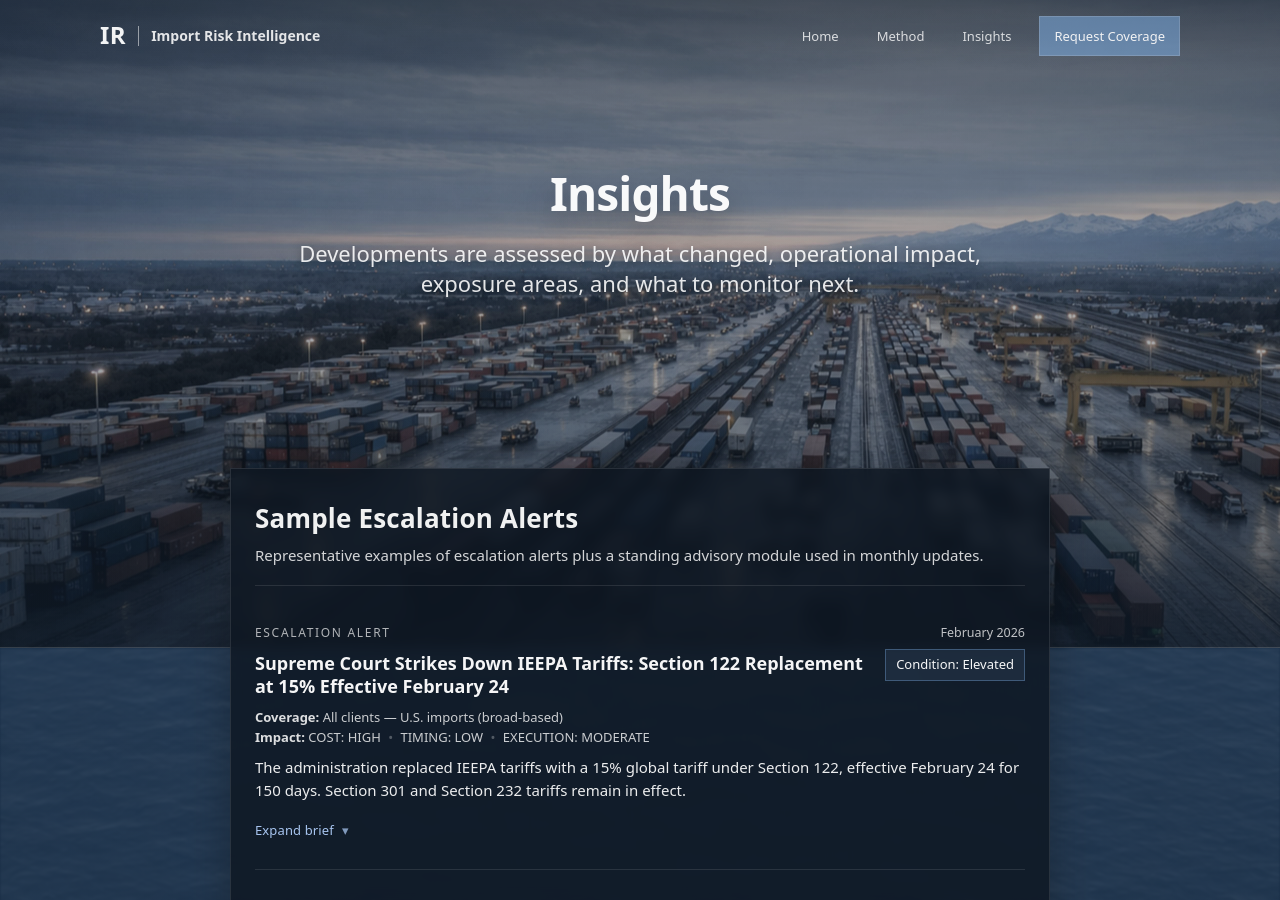
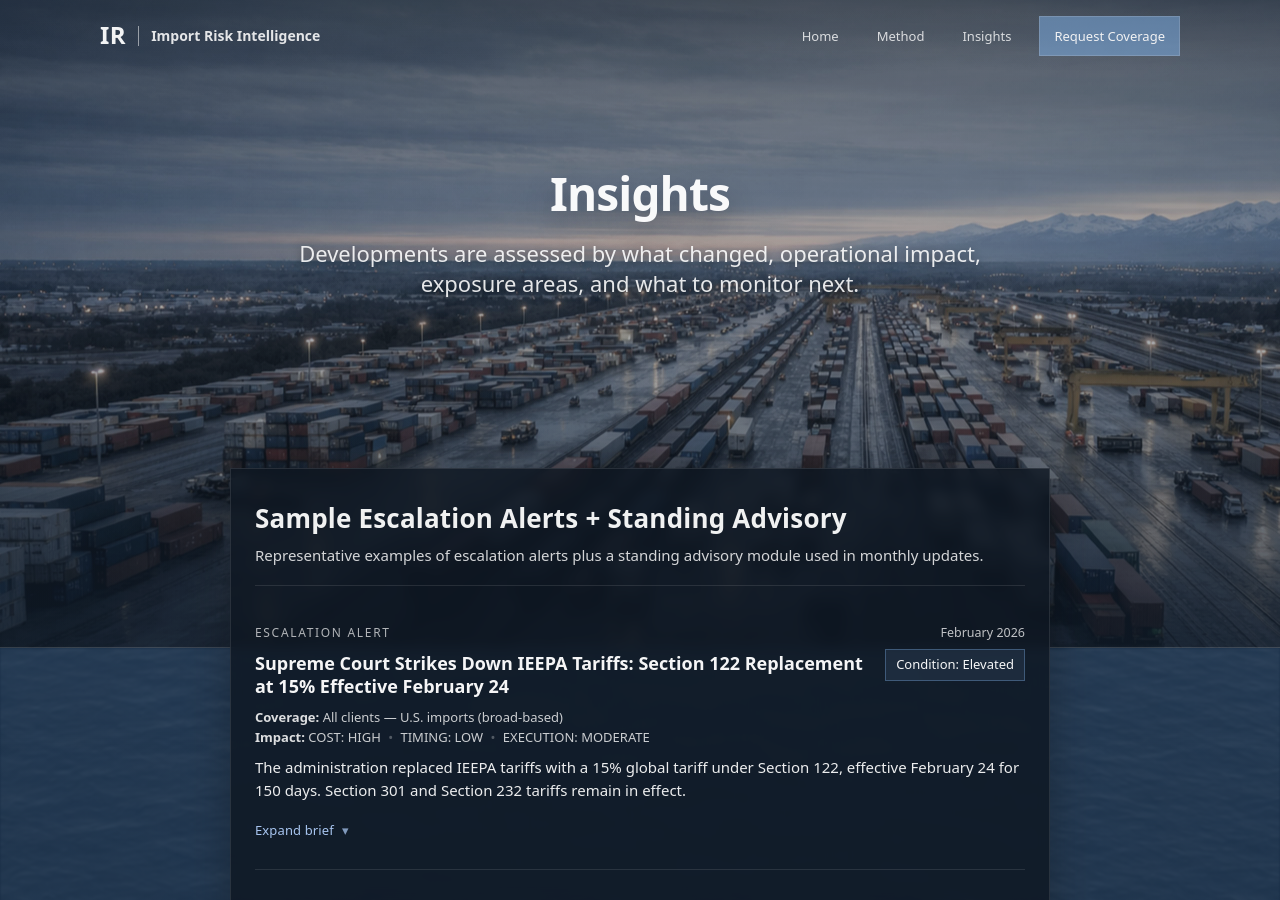
Before and after one commit to importrisk/import-risk-intelligence-site, a Jekyll site: the page built from insights.html, in a window 1280 px wide and 900 px high. Built offline with Jekyll 4.4.1, drawn with Linux system fonts in a browser that asks for light colours.

Commit message:
Update insights.html

```diff
--- a/insights.html
+++ b/insights.html
@@ -28,7 +28,7 @@ description: Sample Escalation Alerts and Standing Advisories — concise, decis
 
         <!-- CARD HEADING (inside the dark card) -->
         <header class="brief-card-head">
-          <h2>Sample Escalation Alerts</h2>
+          <h2>Sample Escalation Alerts + Standing Advisory</h2>
           <p class="muted">Representative examples of escalation alerts plus a standing advisory module used in monthly updates.</p>
         </header>
 
```
